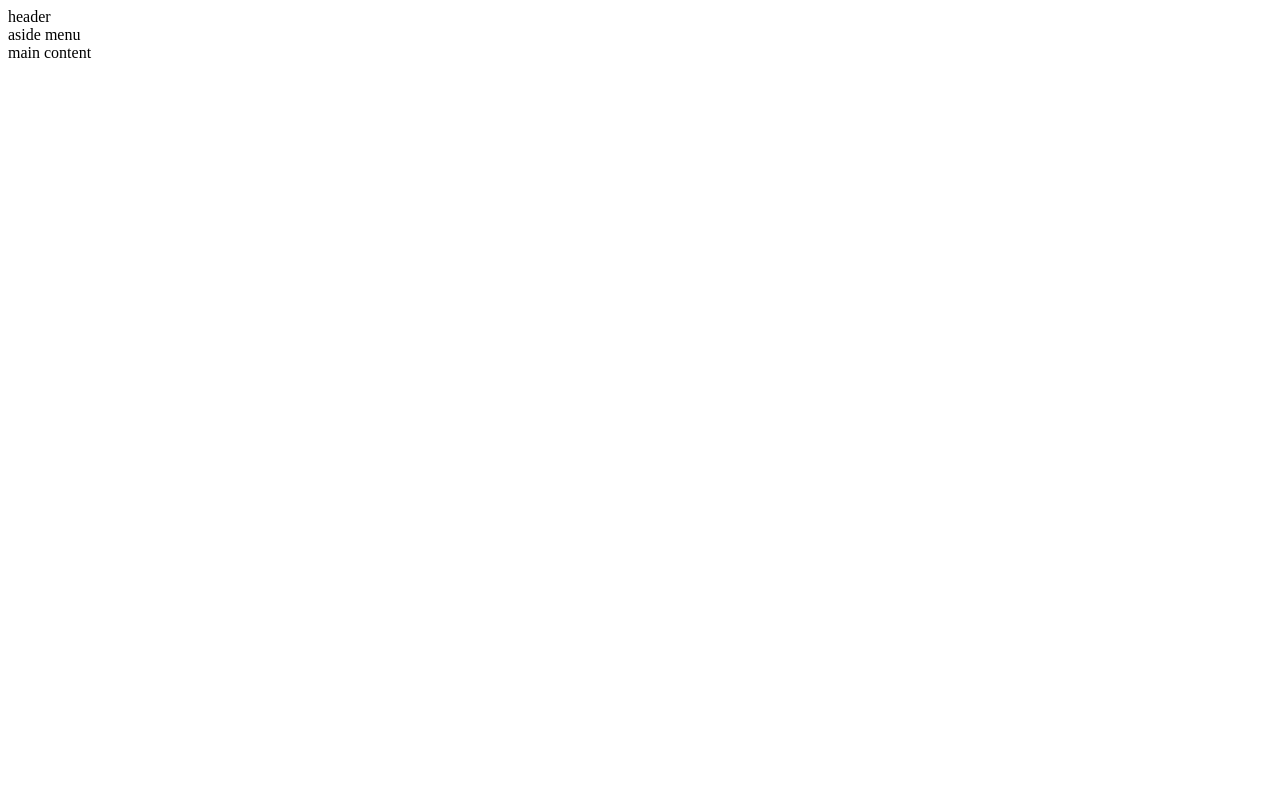
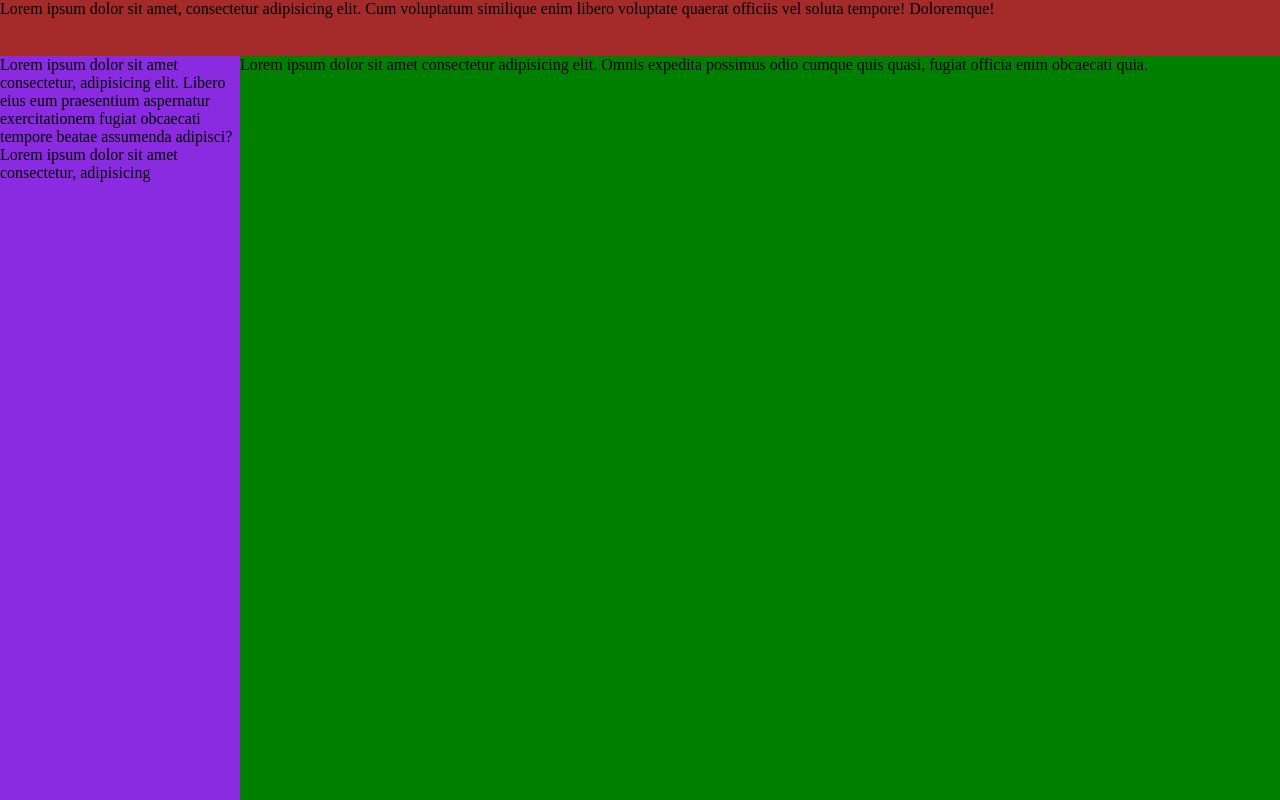
Before and after one commit to BerkenA/youtube-home-ui-clone, a plain HTML site: page index.html in a window 1280 px wide. Drawn offline with Linux system fonts and the light colour scheme.

Commit message:
Improved the structure of the youtube clone.

```diff
--- a/css/styles.css
+++ b/css/styles.css
@@ -0,0 +1,38 @@
+* {
+    box-sizing: border-box;
+}
+
+body {
+    height: 100vh;
+    margin: 0;
+    display: flex;
+    flex-direction: column;
+}
+
+header {
+    background-color: brown;
+    height: 56px;
+    flex-shrink: 0;
+}
+
+main, .side-menu, .main-content {
+    overflow-y: scroll;
+}
+
+main {
+    background-color: blue;
+    flex-grow: 1;
+    display: flex;
+    overflow-y: hidden;
+}
+
+.side-menu {
+    background-color: blueviolet;
+    width: 240px;
+    flex-shrink: 0;
+}
+
+.main-content {
+    background-color: green;
+    flex-grow: 1;
+}
--- a/index.html
+++ b/index.html
@@ -9,15 +9,13 @@
 <body>
 
     <header>
-        header
+        Lorem ipsum dolor sit amet, consectetur adipisicing elit. Cum voluptatum similique enim libero voluptate quaerat officiis vel soluta tempore! Doloremque!
     </header>
 
-    <aside>
-        aside menu
-    </aside>
-
     <main>
-        main content
+        <div class="side-menu">Lorem ipsum dolor sit amet consectetur, adipisicing elit. Libero eius eum praesentium aspernatur exercitationem fugiat obcaecati tempore beatae assumenda adipisci? Lorem ipsum dolor sit amet consectetur, adipisicing
+        </div>
+        <div class="main-content">Lorem ipsum dolor sit amet consectetur adipisicing elit. Omnis expedita possimus odio cumque quis quasi, fugiat officia enim obcaecati quia.</div>
     </main>
 
 </body>
```
